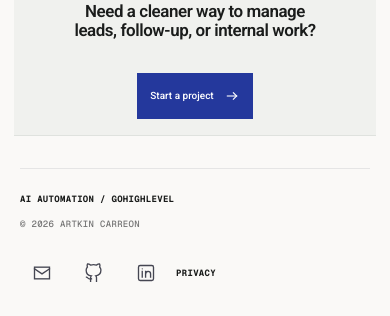
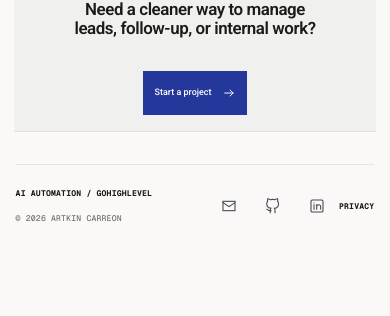
Before and after one commit to kin2001/myportfolio, a Next.js app in the folder web/: page / in a window 390 px wide. Shown: the part 1588-1904 px from the top of the page. After the commit the page ends 1836 px from the top, so only its background shows below. Built offline with nearby package versions, Linux system fonts and the light colour scheme; no server answers; the database is empty.

Commit message:
Scale mobile buttons and footer

```diff
--- a/web/src/app/globals.css
+++ b/web/src/app/globals.css
@@ -1150,6 +1150,32 @@ button, a { -webkit-tap-highlight-color: transparent; }
 }
 
 @container (max-width: 767px) {
+  /* Keep phone actions visually proportional to the scaled page while retaining
+     a full 44px touch target. */
+  .site-main :is(.button-primary, .button-secondary, .button-text) {
+    min-height: 44px;
+    gap: 8px;
+    padding: 7px clamp(10px, 2.8cqw, 14px);
+    font-size: clamp(.5625rem, .5rem + .25cqw, .6875rem);
+  }
+  .site-main .button-text { padding-inline: 0; }
+  .site-main :is(.button-primary, .button-secondary, .button-text) svg { width: 14px; height: 14px; }
+
+  .site-main .site-footer {
+    flex-wrap: nowrap;
+    gap: 8px;
+    margin-inline: clamp(14px, 4cqw, 20px);
+    padding-block: clamp(16px, 5cqw, 24px);
+  }
+  .site-main .site-footer > div { min-width: 0; }
+  .site-main .site-footer :is(.mono-label, .mono-meta, .hero-link) {
+    font-size: clamp(.5rem, .45rem + .25cqw, .625rem);
+    letter-spacing: .02em;
+  }
+  .site-main .site-footer :is(.mono-label, .mono-meta) { overflow-wrap: anywhere; }
+  .site-main .site-footer-links { flex: 0 0 auto; gap: 0; }
+  .site-main .social-icon-link svg { width: 16px; height: 16px; }
+
   .site-main [data-phone-layout="about-hero"] { grid-template-columns: minmax(0, 1.25fr) minmax(104px, .75fr); gap: 10px; }
   .site-main [data-phone-compact="portrait-card"] { padding: 8px; }
   .site-main [data-phone-compact="portrait-card"] figcaption { align-items: flex-start; gap: 4px; }
```
